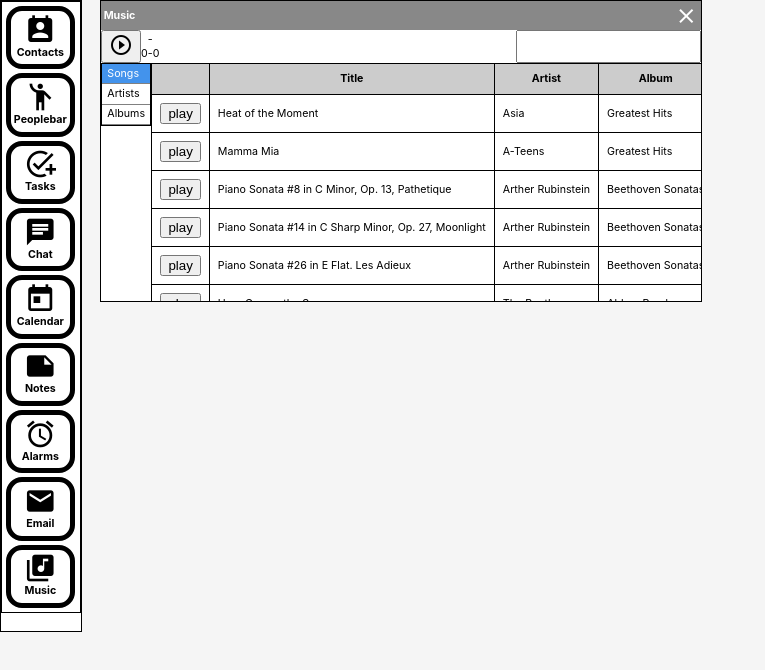
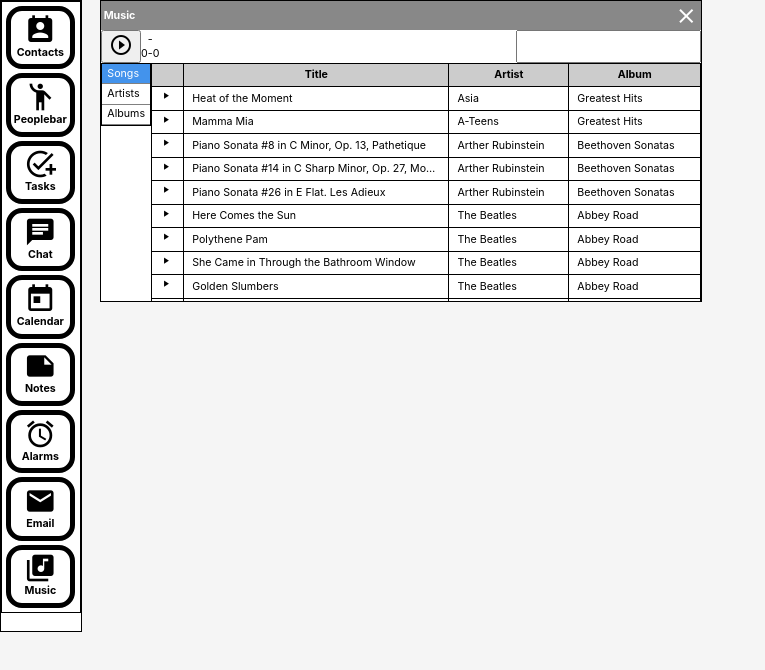
Before and after one commit to joshmarinacci/querylang, a React (Create React App) app: page / in a window 1280 px wide. Both pictures are taken after a click on the item "Songs". Shown: the top 670 px of the page, without its empty margins (0-765 px from the left). Built offline with nearby package versions, Linux system fonts and the light colour scheme.

Commit message:
table style tweaks

```diff
--- a/src/datatable.css
+++ b/src/datatable.css
@@ -3,10 +3,12 @@ table {
     width: 100%;
 }
 table tr td, table tr th {
-    padding: 0.5rem;
+    padding: 0.25rem 0.5rem;
     border: 1px solid black;
     white-space: nowrap;
     text-overflow: ellipsis;
+    max-width: 20em;
+    overflow: hidden;
 }
 
 table th {
@@ -17,3 +19,12 @@ table tr.selected {
     background-color: var(--selected-color);
     color: var(--selected-text-color);
 }
+
+
+table tr td .MuiIcon-root {
+    font-size: 100%;
+    padding:0;
+    border-width: 0;
+    background-color: transparent;
+    margin:0;
+}
--- a/src/music.js
+++ b/src/music.js
@@ -21,11 +21,12 @@ const isPropEqual = (prop,value) => ({ equal: {prop, value}})
 
 export function SongsPanel({songs, playSong, db}) {
     const [selectedSong, setSelectedSong] = useState(null)
-    return <VBox grow scroll> <DataTable data={songs} selected={selectedSong} setSelected={setSelectedSong}
+    return <VBox grow scroll>
+        <DataTable data={songs} selected={selectedSong} setSelected={setSelectedSong}
                    headers={["","Title","Artist","Album"]}
                    prepend={["play"]}
                    stringifyDataColumn={(o,k) => {
-                      if(k === 'play') return <button onClick={()=>playSong(o)}>play</button>
+                       if(k === 'play') return <Icon onClick={()=>playSong(o)}>play_arrow</Icon>
                        if(k === 'url') return null
                        return propAsString(o,k)
                    }}
```
Lines whose indentation alone changed are shown as unchanged.
